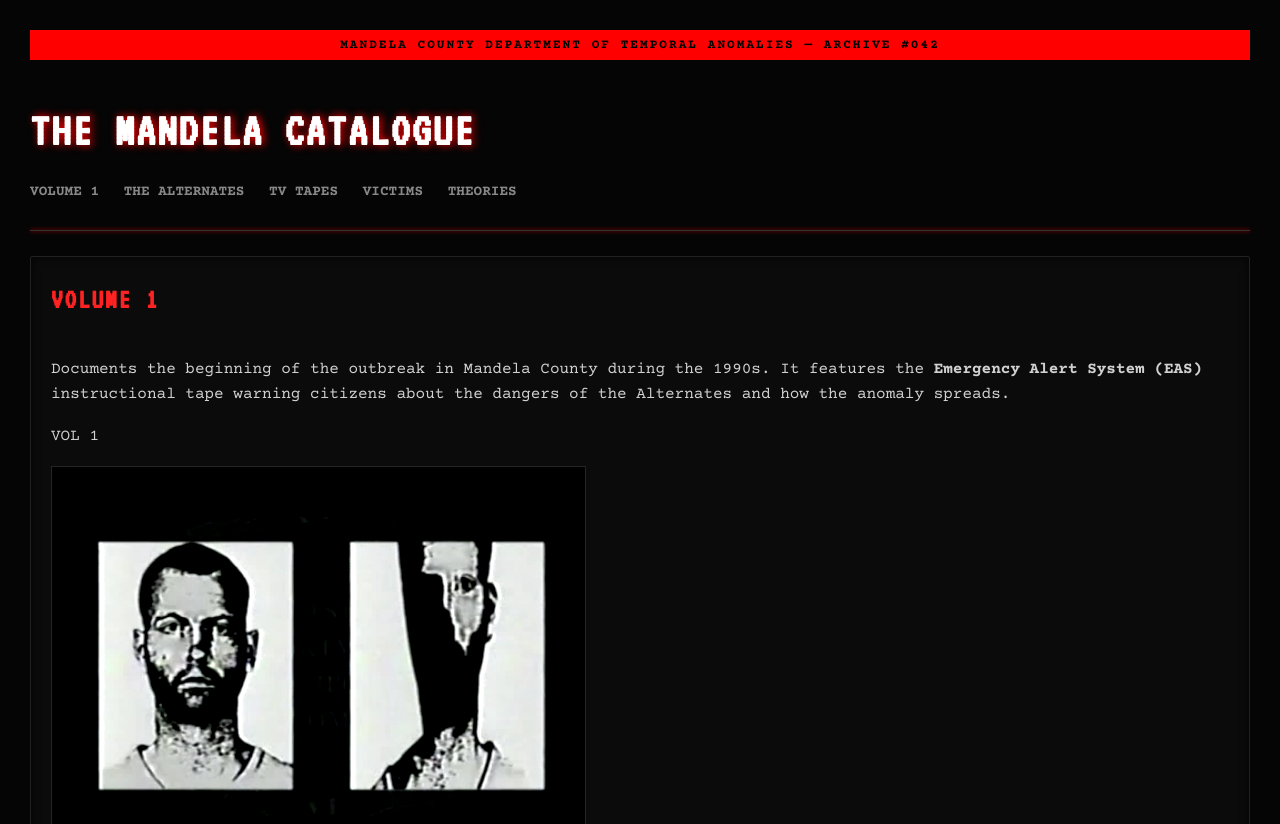
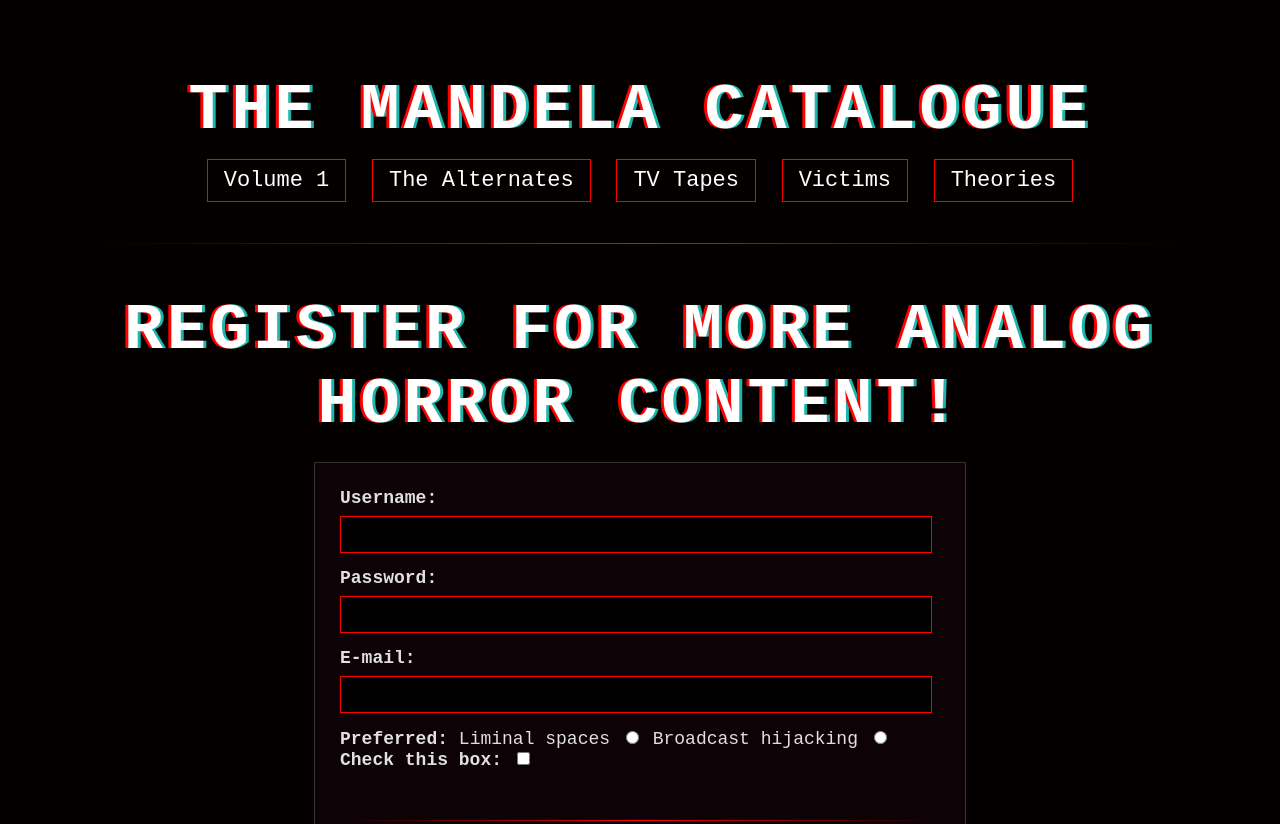
Before and after one commit to layla-vazquez/sonarium-test, a plain HTML site: page Practice 2_Valentina.html in a window 1280 px wide. Shown: the top 824 px of the page. Drawn offline with nearby package versions, Linux system fonts and the light colour scheme; a web font is replaced by a local one.

Commit message:
mandela updated final

```diff
--- a/Practice 2_Valentina.html
+++ b/Practice 2_Valentina.html
@@ -3,97 +3,11 @@
 <head>
     <meta charset="UTF-8">
     <meta name="viewport" content="width=device-width, initial-scale=1.0">
+    <link rel="stylesheet" href= "vale.css"> </link>
     <title>The Mandela Catalogue</title>
-    <style>
-        @import url('https://fonts.googleapis.com/css2?family=VT323&family=Courier+Prime:wght@400;700&display=swap');
-        body {
-            font-family: 'Courier Prime', monospace;
-            background-color: #050505;
-            color: #d1d1d1;
-            margin: 0;
-            padding: 30px;
-            line-height: 1.6;
-        }
-        h1, h3 {
-            font-family: 'VT323', monospace;
-            letter-spacing: 2px;
-            text-transform: uppercase;
-        }
-        h1 {
-            font-size: 3em;
-            color: #ffffff;
-            text-shadow: 2px 0 8px rgb(255, 0, 0.6);
-            margin-bottom: 10px;
-        }
-        .nav-links {
-            margin-bottom: 15px;
-        }
-        .nav-links a {
-            color: #888;
-            text-decoration: none;
-            margin-right: 15px;
-            font-weight: bold;
-            text-transform: uppercase;
-            font-size: 0.9rem;
-            transition: color 0.2s ease;
-        }
-        .nav-links a:hover {
-            color: #ff3333;
-            text-shadow: 0 0 5px #ff0000;
-        }
-        hr {
-            border: 0;
-            border-top: 1px solid #333;
-            box-shadow: 0 0 4px #ff0000;
-            margin: 25px 0;
-        }
-        .secciones-container {
-            background-color: #0b0b0b;
-            border: 1px solid #222;
-            padding: 20px;
-            margin-bottom: 25px;
-            border-radius: 2px;
-            box-shadow: inset 0 0 10px rgba(0, 0, 0, 0.8);
-        }
-        .seccion-card h3 {
-            color: #ff2222;
-            font-size: 1.8rem;
-            margin-top: 0;
-            border-bottom: 1px solid 222;
-            padding-bottom: 5px;
-        }
-        .seccion-card img {
-            display: block;
-            margin: 15px 0;
-            border: 1px solid #333;
-            filter: contrast(120%) grayscale(20%);
-        }
-        footer {
-           border-top: 1px solid #222;
-           margin-top: 50px;
-           padding-top: 20px;
-           text-align: center;
-           font-size: 0.8rem;
-           color: #555;
-           font-family: 'VT323', monospace;
-           letter-spacing: 1px;
-        }
-        footer a {
-            color: #888;
-            text-decoration: none;
-        }
-        footer a:hover {
-            color:#ff3333;
-        }
-
-
-    </style>
 </head>
 <body>
   </header>
-  <div style="background: #ff0000; color: #000; padding: 5px 10px; font-weight: bold; text-align: center; font-size: 0.8rem; letter-spacing: 2px;">
-  MANDELA COUNTY DEPARTMENT OF TEMPORAL ANOMALIES — ARCHIVE #042
-</div>
     <h1> The Mandela Catalogue</h1>
     <nav class="nav-links">
       <a href="#volume-1">Volume 1</a>
@@ -101,9 +15,31 @@
       <a href="#tv-tapes">TV Tapes</a>
       <a href="#victims">Victims</a>
       <a href="#theories">Theories</a>
+    </header>
     </nav>
-  </header>
   <hr>
+  <h1> Register for more analog horror content! </h1>
+    <form action="ignore" method="POST" enctype="multipart/form-data">
+
+        <label for="username"><b>Username:</b></label>
+        <input type="text" id="username"> <br>
+
+        <label for="password"><b>Password:</b></label>
+        <input type="password" id="password"><br>
+
+        <label for="email"><b>E-mail:</b></label>
+        <input type="email" id="email"><br>
+
+        <label for="title:"><b>Preferred:</b></label>
+        <label for="Liminal spaces">Liminal spaces</label>
+        <input type="radio" id="Liminal spaces" value="Liminal spaces" name="title">
+        <label for="Broadcast hijacking">Broadcast hijacking</label>
+        <input type="radio" id="Broadcast hijacking" value="Broadcast hijacking" name="title"><br>
+
+        <label for="check this box"><b> Check this box:</b></label>
+        <input type="checkbox" id="check this box"><br>
+
+<hr>
   <main class="secciones-container">
   <article class="seccion-card" id="volume-1">
     <h3>Volume 1</h3>
@@ -143,7 +79,7 @@
   </article>
   </main>
   <footer>
-    <p>&copy; 2023 The Mandela Catalogue Fasn page. All rights reserved.</p>
+    <p>&copy; 2023 The Mandela Catalogue Fan page. All rights reserved.</p>
     <p><a href="#top">Back to Top</a></p>
   </footer>
 </body>
--- /dev/null
+++ b/vale.css
@@ -0,0 +1,123 @@
+
+@font-face {
+    font-family: 'MandelaVCR';
+    src: url('fonts/VCR_OSD_MONO_1.001.ttf');
+}
+
+body {
+    background-color: #050000;
+    color: #e0e0e0;
+    font-family: 'Courier New', Courier, monospace;
+    padding: 30px 8%;
+    margin: 0;
+}
+
+h1 {
+    font-family: 'MandelaVCR', monospace;
+    font-size: 65px;
+    color: #ffffff;
+    text-transform: uppercase;
+    letter-spacing: 4px;
+    text-align: center;
+    text-shadow: -3px 0 #ff0000, 3px 0 rgb(30, 182, 172);
+    margin-bottom: 20px;
+}
+
+.nav-links {
+    text-align: center;
+    margin-bottom: 40px;
+}
+
+.nav-links a {
+    font-family: 'MandelaVCR', monospace;
+    font-size: 22px;
+    color: #ffffff;
+    text-decoration: none;
+    border: 1px solid #ff0000;
+    padding: 8px 16px;
+    margin: 0 8px;
+}
+
+.nav-links a:hover {
+    background-color: #ff0000;
+    color: #000000;
+}
+
+form {
+    max-width: 600px;
+    margin: 0 auto 50px auto;
+    padding: 25px;
+    border: 1px solid #333333;
+    background-color: #0d0205;
+    font-size: 18px;
+}
+
+form input[type="text"],
+form input[type="password"],
+form input[type="email"] {
+    width:95%;
+    padding: 10px;
+    margin: 8px 0 15px 0;
+    background-color: #000000;
+    border: 1px solid #ff0000;
+    color: #ffffff;
+    font-family: 'Courier New', monospace;
+
+}
+
+seccion-card{
+    background-color: #0a0204;
+    border-left: 4px solid #ff0000;
+    padding:35px;
+    margin:30px auto;
+    max-width: 900px;
+}
+
+h3{
+    font-family: 'MandelaVCR', monospace;
+    font-size: 38px;
+    color: #ffffff;
+    text-transform: uppercase;
+    letter-spacing: 2px;
+    text-shadow: -2px 0 #ff0000, 2px 0 rgb(177, 60, 212);
+    margin-top: 0;
+}
+
+p, li{
+    color: #cccccc;
+    font-size: 18px;
+    line-height: 1.6;
+}
+
+hr {
+    border: none;
+    height: 1px;
+    background: linear-gradient(90deg, transparent, #ff0000, transparent);
+    margin: 50px 0;
+}
+
+img{
+     display: block;
+    width: 100%;
+    max-width: 600px;
+    border: 2px solid #ff0000;;
+    height: auto;
+    margin: 25px auto 0 auto;
+    filter: grayscale(80%) contrast(150%) brightness(85%);
+}
+
+footer{
+    color: #777777;
+    font-size: 14px;
+    border-top: 1px solid #333333;
+    text-align: center;
+    padding-top: 20px;
+    margin-top: 50px;
+}
+
+footer a {
+    color: #ff0000;
+    text-decoration: none;
+    font-family: 'MandelaVCR', monospace;
+    font-size: 20px;
+}
```
Also changed, not shown: 1 other file.
